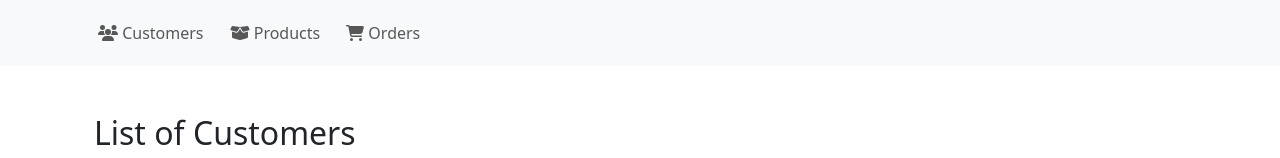
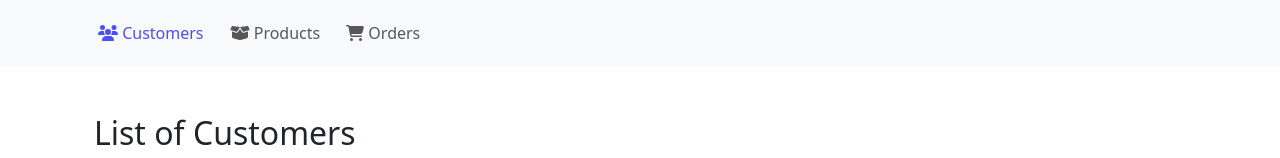
Before and after one commit to Zoubeir7/order-management-frontend-app, a Vue app: page / in a window 1280 px wide. Shown: the top 158 px of the page. Built offline with nearby package versions, Linux system fonts and the light colour scheme.

Commit message:
activate the links

```diff
--- a/src/App.vue
+++ b/src/App.vue
@@ -7,17 +7,17 @@
             <div :class="['collapse', 'navbar-collapse', { show: isNavbarVisible }]" id="navbarNav">
                 <ul class="navbar-nav me-auto ml-3 mb-lg-0 container">
                     <li class="nav-item">
-                        <RouterLink class="nav-link" to="/">
+                        <RouterLink :class="['nav-link', { active: route.path === '/' }]" to="/">
                             <i class="fas fa-users"></i> Customers
                         </RouterLink>
                     </li>
                     <li class="nav-item">
-                        <RouterLink class="nav-link" to="/Products">
+                        <RouterLink :class="['nav-link', { active: route.path === '/Products' }]" to="/Products">
                             <i class="fas fa-box-open"></i> Products
                         </RouterLink>
                     </li>
                     <li class="nav-item">
-                        <RouterLink class="nav-link" to="/Orders">
+                        <RouterLink :class="['nav-link', { active: route.path === '/Orders' }]" to="/Orders">
                             <i class="fas fa-shopping-cart"></i> Orders
                         </RouterLink>
                     </li>
@@ -32,9 +32,10 @@
 
 <script setup>
 import { ref } from 'vue';
-import { RouterLink, RouterView } from 'vue-router';
+import { useRoute } from 'vue-router';
 
 const isNavbarVisible = ref(false);
+const route = useRoute();
 
 function toggleNavbar() {
     isNavbarVisible.value = !isNavbarVisible.value;
@@ -54,14 +55,14 @@ body {
     margin: 10px;
 }
 
-
 #navbarNav .nav-item .nav-link {
     margin: 5px;
 }
 
-.nav-link:hover {
-    cursor: pointer;
-    color: rgb(78, 78, 245);
+
+.nav-link.active {
+    color: rgb(78, 78, 245) !important;
+
 }
 
 #navbarNav {
```
